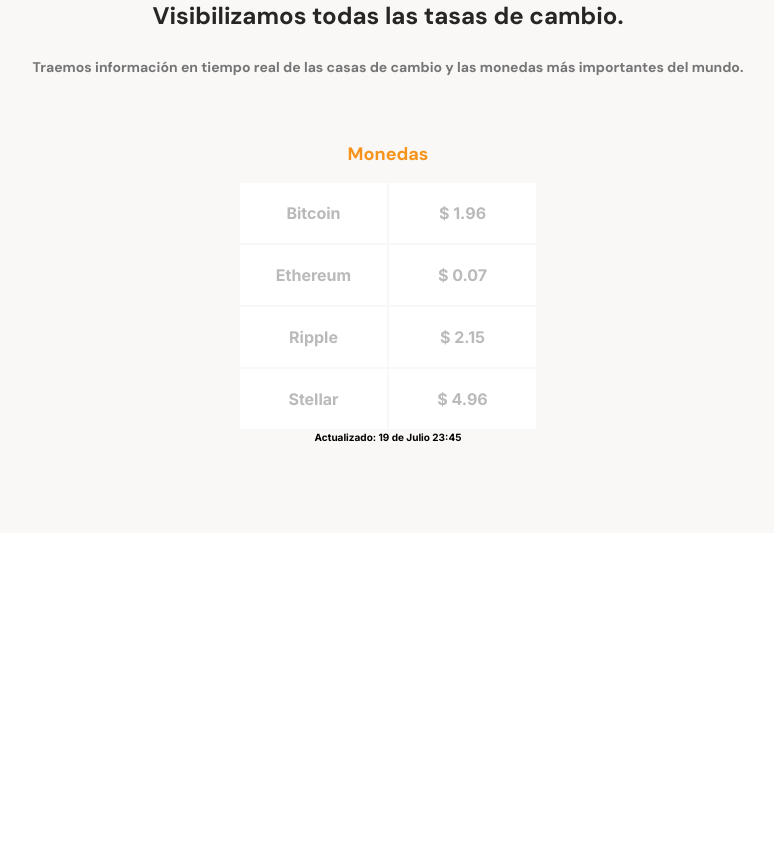
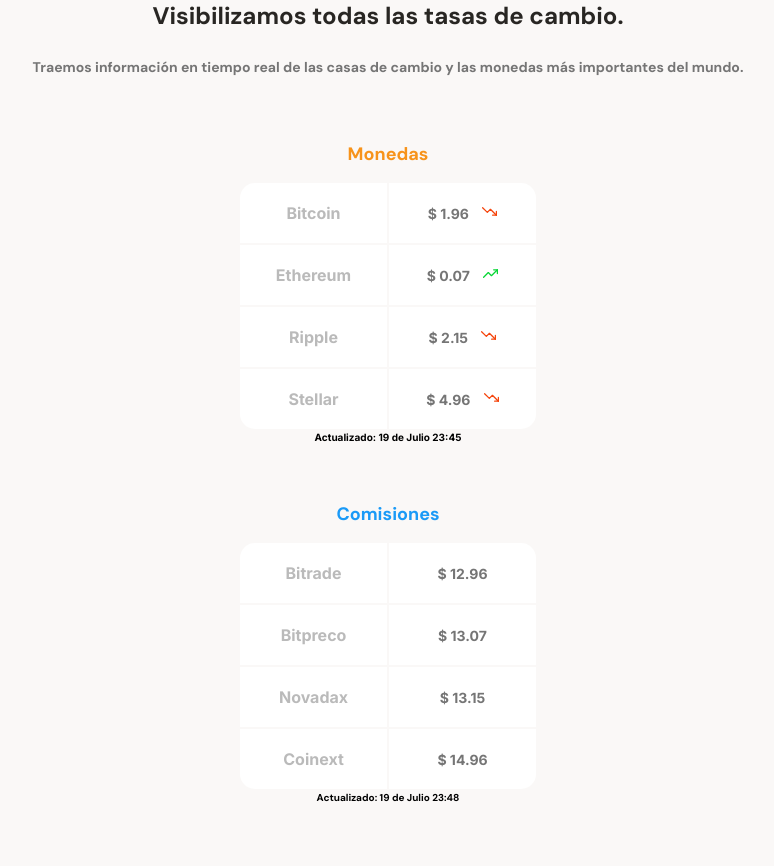
Before and after one commit to irving-mx/CursoResponsiveDesignMobileFirst, a plain HTML site: page index.html in a window 1280 px wide. Shown: the part 661-1527 px from the top of the page, without its empty margins (252-1026 px from the left). Before the commit the page ends 1194 px from the top, so only its background shows below. Drawn offline with Linux system fonts and the light colour scheme.

Commit message:
agrege los estilos a la tabla monedas y se realizo la tabla comisiones con sus estilos css(reto)

```diff
--- a/index.html
+++ b/index.html
@@ -35,25 +35,51 @@
                             <table>
                                 <tr>
                                     <td class="table__top-left">Bitcoin</td>
-                                    <td class="table__top-right table__right">$ 1.96 <span></span></td>
+                                    <td class="table__top-right table__right">$ 1.96 <span class="down"></span></td>
                                 </tr>
                                 <tr>
                                     <td>Ethereum</td>
-                                    <td class="table__right">$ 0.07</td>
+                                    <td class="table__right">$ 0.07 <span class="up"></span></td>
                                 </tr>
                                 <tr>
                                     <td>Ripple</td>
-                                    <td class="table__right">$ 2.15</td>
+                                    <td class="table__right">$ 2.15 <span class="down"></span></td>
                                 </tr>
                                 <tr>
                                     <td class="table__bottom-left">Stellar</td>
-                                    <td class="table__bottom-right table__right">$ 4.96</td>
+                                    <td class="table__bottom-right table__right">$ 4.96 <span class="down"></span></td>
                                 </tr>
 
                             </table>
                         </div>
                         <div class="currency-table--date">
                             <p> <b>Actualizado:</b> 19 de Julio 23:45</p>
+                        </div>
+                    </div>
+                    <div class="main-commission-table">
+                        <p class="main-commision--title">Comisiones</p>
+                        <div class="main-commision--container">
+                            <table>
+                                <tr>
+                                    <td class="table__top-left table_left">Bitrade</td>
+                                    <td class="table__top-right table_right">$ 12.96</td>
+                                </tr>
+                                <tr>
+                                    <td >Bitpreco</td>
+                                    <td class="table_right">$ 13.07</td>
+                                </tr>
+                                <tr>
+                                    <td >Novadax</td>
+                                    <td class="table_right">$ 13.15</td>
+                                </tr>
+                                <tr>
+                                    <td class="table__bottom-left table_left">Coinext</td>
+                                    <td class="table__bottom-right table_right">$ 14.96</td>
+                                </tr>
+                            </table>
+                        </div>
+                        <div class="commision-table--date">
+                            <p> <b>Actualizado:</b> 19 de Julio 23:48</p>
                         </div>
                     </div>
                 </section>
--- a/style.css
+++ b/style.css
@@ -116,7 +116,7 @@ main {
     height: 200px;
     margin:0 auto;
     margin-bottom:50px;
-    background-image: url(./assets/imgs/bitcoin.svg);
+    background-image: url('./assets/imgs/bitcoin.svg');
     background-size: cover;
     background-position:center;
     background-repeat:no-repeat;
@@ -181,3 +181,96 @@ main {
     color: var(--gray);
     background-color: var(--just-white);
 }
+.currency-table--container .table__top-left {
+    border-radius: 15px 0px 0px 0px;
+}
+.currency-table--container .table__top-right{
+    border-radius:0px 15px 0px 0px;
+}
+.currency-table--container .table__bottom-left {
+    border-radius: 0px 0px 0px 15px;
+}
+.currency-table--container .table__bottom-right{
+    border-radius:0px 0px 15px 0px;
+}
+.currency-table--container .table__right{
+    font-size: 1.4rem;
+    font-weight:400;
+    color:#757575;
+    line-height:1.7rem;
+}
+.currency-table--container .down {
+    display: inline-block;
+    width: 15px;
+    height: 15px;
+    margin-left: 10px;
+    background-image:url('./assets/icons/trending-down-red.svg');
+    background-repeat: no-repeat;
+    background-position:center;
+    background-size: cover;
+}
+.currency-table--container .up {
+    display: inline-block;
+    width: 15px;
+    height: 15px;
+    margin-left: 10px;
+    background-image:url('./assets/icons/trending-up-green.svg');
+    background-repeat: no-repeat;
+    background-position:center;
+    background-size: cover;
+}
+/* Estilos de la tabla comisiones */
+.main-commission-table{
+    width:70%;
+    height:360px;
+    min-width: 230px;
+    max-width: 500px;
+    margin:0 auto;
+}
+
+.main-commission-table .main-commision--title {
+    font-weight:bold;
+    font-size:1.8rem;
+    line-height:2.3rem;
+    color:var(--secondary-blue);
+    margin-bottom:15px;
+}
+.main-commision--container{
+    width: 90%;
+    min-width: 230px;
+    max-width: 300px;
+    height: 250px;
+    margin: 0 auto;
+}
+.main-commision--container table{
+    width:100%;
+    height:100%;
+}
+.main-commision--container td{
+    font-family:"Inter", sans-serif;
+    width:50%;
+    font-weight:500;
+    font-size: 1.6rem;
+    line-height: 2rem;
+    color: var(--gray);
+    background-color: var(--just-white);
+}
+.main-commision--container .table_right {
+    font-weight: 400;
+    font-size:1.4rem;
+    line-height:1.7rem;
+    color: #757575;
+
+}
+.main-commision--container .table__top-left{
+    border-radius: 15px 0px 0px 0px;
+}
+.main-commision--container .table__top-right{
+    border-radius: 0px 15px 0px 0px;
+}
+.main-commision--container .table__bottom-left{
+    border-radius: 0px 0px 0px 15px;
+}
+.main-commision--container .table__bottom-right{
+    border-radius: 0px 0px 15px 0px;
+}
```
